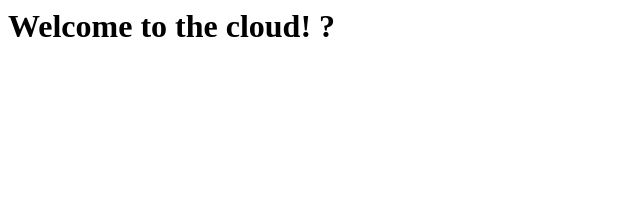
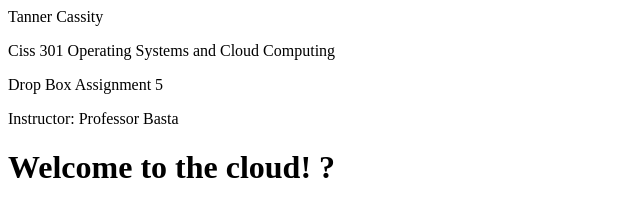
Before and after one commit to tcassity1/MyBook, a plain HTML site: page index.html in a window 1280 px wide. Shown: the whole page, without its empty margins (0-640 px from the left). Drawn offline with Linux system fonts and the light colour scheme.

Commit message:
Update index.html

```diff
--- a/index.html
+++ b/index.html
@@ -1,8 +1,13 @@
+
 <!Doctrine html>
 <html>
   <head>
     <meta charset = "utf-8">
     <title>My Website</title>
+    <p> Tanner Cassity</p>
+    <p>Ciss 301 Operating Systems and Cloud Computing</p>
+    <p> Drop Box Assignment 5</p>
+    <p>Instructor: Professor Basta</p>
   </head>
   <body>
     <h1> Welcome to the cloud! ?</h1>
```
